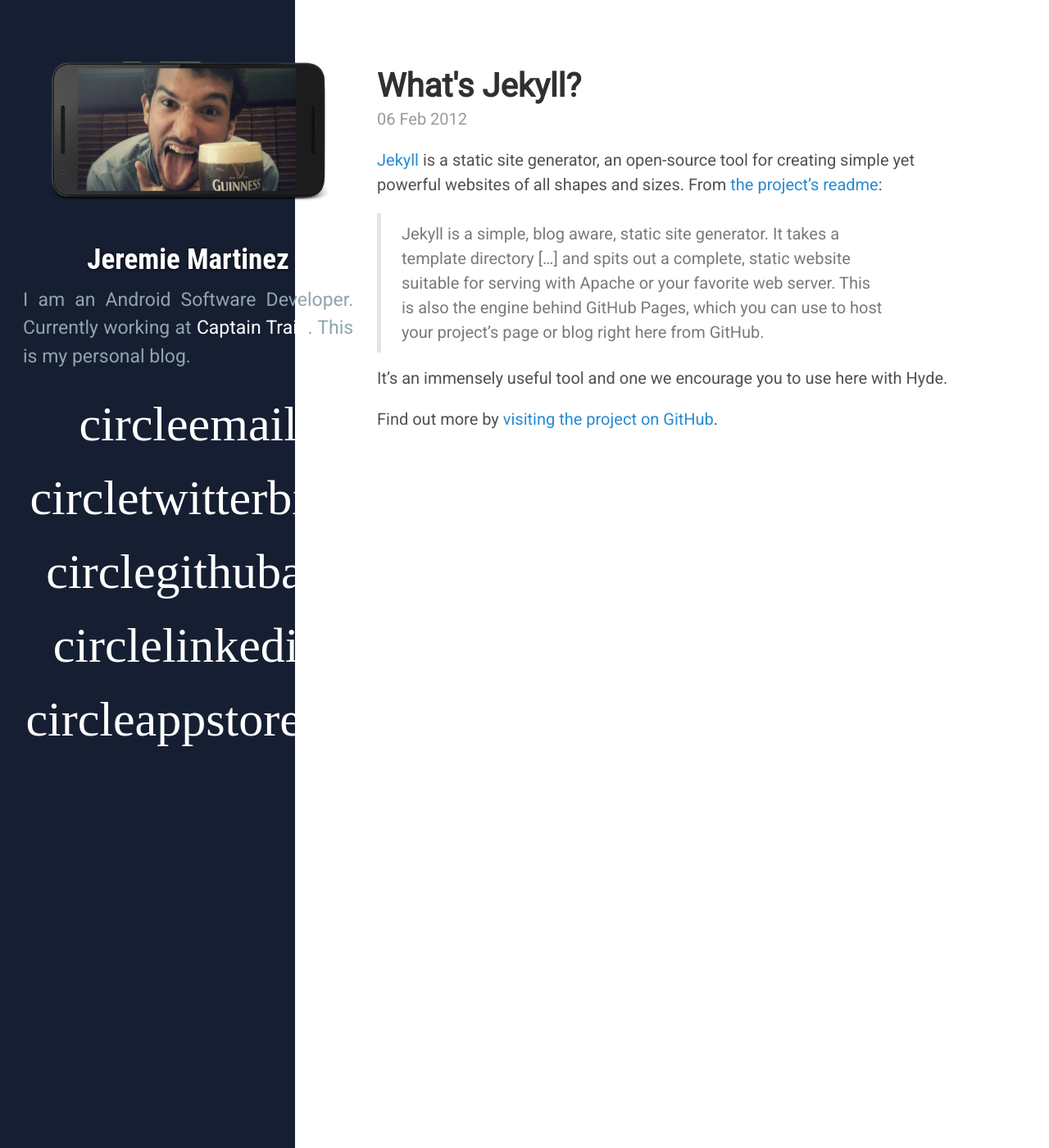
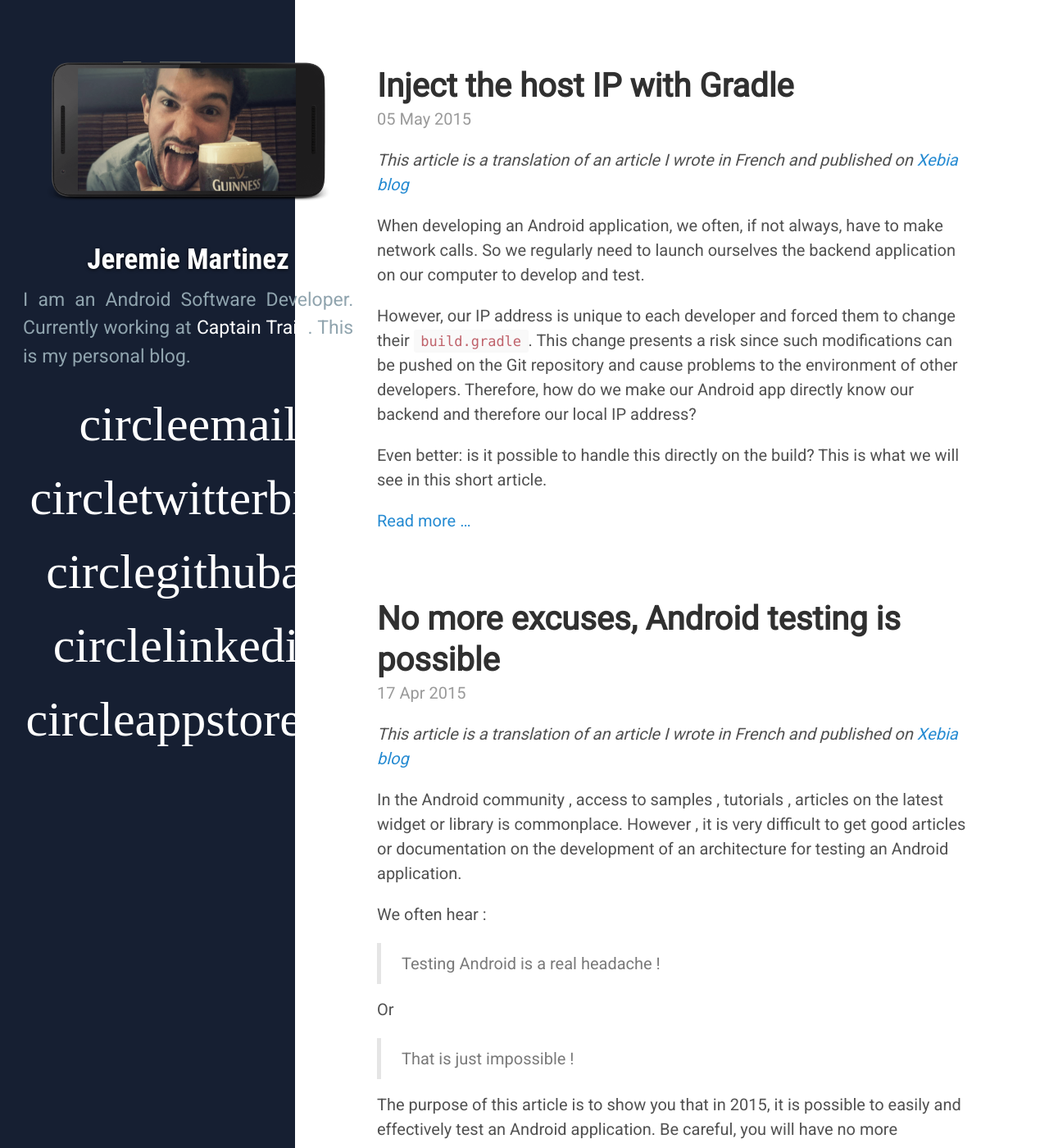
Before and after one commit to jeremiemartinez/jeremiemartinez.github.com, a Jekyll site: the page built from index.html, in a window 1280 px wide and 1400 px high. Shown: the whole window at 82% size. Built offline with Jekyll 4.4.1, drawn with Linux system fonts in a browser that asks for light colours; some web fonts are replaced; Markdown is read by kramdown in place of the engine named in the settings; the list of posts is cut into pages by our own code; some of the changed text lies outside the part shown.

Commit message:
Translate two articles.

```diff
--- a/_posts/2012-02-06-whats-jekyll.md
+++ /dev/null
@@ -1,12 +0,0 @@
----
-layout: post
-title: What's Jekyll?
----
-
-[Jekyll](http://jekyllrb.com) is a static site generator, an open-source tool for creating simple yet powerful websites of all shapes and sizes. From [the project's readme](https://github.com/mojombo/jekyll/blob/master/README.markdown):
-
-  > Jekyll is a simple, blog aware, static site generator. It takes a template directory [...] and spits out a complete, static website suitable for serving with Apache or your favorite web server. This is also the engine behind GitHub Pages, which you can use to host your project’s page or blog right here from GitHub.
-
-It's an immensely useful tool and one we encourage you to use here with Hyde.
-
-Find out more by [visiting the project on GitHub](https://github.com/mojombo/jekyll).
--- /dev/null
+++ b/_posts/2015-04-17-tests-android.md
@@ -0,0 +1,199 @@
+---
+layout: post
+title: No more excuses, Android testing is possible
+---
+
+*This article is a translation of an article I wrote in French and published on [Xebia blog](http://blog.xebia.fr/2015/04/17/plus-dexcuses-les-tests-en-android-cest-possible/)*
+
+In the Android community , access to samples , tutorials , articles on the latest widget or library is commonplace. However , it is very difficult to get good articles or documentation on the development of an architecture for testing an Android application.
+
+We often hear :
+> Testing Android is a real headache !
+
+Or
+> That is just impossible !
+
+The purpose of this article is to show you that in 2015, it is possible to easily and effectively test an Android application. Be careful, you will have no more excuses…
+
+<!-- more -->
+
+## History and misconceptions
+
+
+When we look at the documentation in the Android SDK for testing, there is the `ActivityInstrumentationTestCase2` class. It helps writing tests running directly on an Android device.
+
+> With the name of this class, hard to be reassured. A unit test Activity (UI)? On a device? Instrumentation? 2?
+
+This situation gave too many misconceptions about writing Android tests:
+
+**It necessarily requires a device connected for testing**: Well… no! A device is not always necessary but it remains interesting to run some tests on it directly in order to guarantee graphic behaviors. The main problem with running on a device is that they are not unit tests anymore. Their execution becomes very slow.
+
+From these problems, Robolectric was born. This library aims to mock (shadowing) some of the Android framework to allow tests to run directly on a JVM by loading various classes required by Android Framework into the classloader. Second misconception: **Robolectric it's complicated, difficult to implement and there are shadows in all directions.** True, Robolectric took some time to stabilize their API, but since the release of version 2 (and 3.0 recently), clarity of API and simplicity of implementation has improved considerably.
+
+**You cannot run the tests in the IDE**, which involves efficiency problems when writing of tests and debugging them. With the arrival of AndroidStudio and Gradle 1.1.0 plugin, unit tests are now supported directly in the IDE. Compilation, partial execution, debugging, everything is there.
+
+
+## Unit testing vs functional testing
+
+
+To understand this article, it is important to differentiate between functional testing and unit testing. Unit testing is a way to test independently a small piece of code containing the technical logic. In the contrary, functional testing will allow you to test user experience.
+
+The real question is: **when should I do unit tests or functional tests ?**
+
+It is important that your UT are not dependent on the application lifecycle. Ideally, they should be as detached as possible to the Android framework. They should be short, quick and bring a real profit. However, be careful to not test Android implementation, it has no interest at all. Robolectric should therefore be used sparingly. Testing Android services (e.g `TelephonyManager`, `ConnectivityManager`, …) is useless, but testing their use by mocking them makes a lot more sense.
+
+Also your FT will allow you to integrate with the Android framework and thus fully test your user experience, check that the `Activities` are linked correctly and display the right information to the user. Therefore, it seems important to define with your entire team critical user experience paths that represent your application.
+
+
+## Adopt an architecture adapted for testing
+
+
+To make a testable application, we need to adopt a clean and modular architecture to facilitate testing of each party. The rest of this article will be based on an MVP architecture (Model-View-Presenter).
+
+- **Model**: This is the data that will be displayed on screen. It can also be the supplier or the data source.
+- **View**: It is the user interface that will display the data. It will also take care of achieving the right actions according to user interactions, such as a click for instance.
+- **Presenter**: This is the middle man, the organizer. Depending on interactions received from the **View**, it will retrieve and display data from the **Model**.
+
+One may wonder why MVP architecture is a real asset in writing Android tests. Well, it actually allows to manage the responsibilities defining by the roles. Therefore, by following these roles, we obtain a modular application where each class can be tested easily.
+
+To better illustrate this architecture, nothing better than code : Installed Apps. The application is available on [Github](https://github.com/jeremiemartinez/installed_apps). The purpose of this Android application is very simple since it only displays a list of applications installed on your Android device. It also contains a field for filtering by name.
+
+<center>![App screenshot]({{ site.baseurl }}public/images/testing_screenshot_app.png)</center>
+
+The project contains only 4 classes:
+
+- `App`: This class is the **Model**. It represents an installed application. It will be easily testable by unit testing.
+- `AppsProvider`: This class provides the data, i.e the list of installed applications. It is difficult to test completely because it uses heavily the `PackageManager` from Android SDK. Therefore his behavior will be checked by functional testing.
+- `AppsActivity`: This is our `Activity`, it represents our **View**. Its purpose is to display the data provided. It is obviously strongly coupled to the Android lifecycle and will also be checked by functional tests.
+- `AppsPresenter`: This is our **Presenter**. Its purpose is to respond to user interactions (e.g filter) transmitted by `AppsActivity` and to react accordingly. This is an important class to test because it contains all the logic of the application. With the MVP architecture, it becomes easily testable by unit testing since it contains no direct link to the Android framework.
+
+
+## So that's great but how do we write these tests?
+
+
+Now to write our tests. The first step is to set up our build.gradle. You will find under this [link](https://gist.github.com/jeremiemartinez/e8cf07d11f5db8910587) a bootstrap build containing all the necessary dependencies and configurations.
+
+### Unit tests
+Let's start by writing our unit tests. First, you need to add to your `build.gradle`:
+
+{% highlight groovy %}
+
+    // UNIT TESTING
+    testCompile(
+            'junit:junit:4.11',
+            'com.android.support:support-annotations:22.0.0',
+            'com.squareup.assertj:assertj-android:1.0.0',
+            'org.mockito:mockito-core:1.9.5',
+            'org.assertj:assertj-core:1.7.0'
+    )
+    testCompile('org.robolectric:robolectric:2.4') {
+        exclude group: 'commons-logging'
+        exclude group: 'org.apache.httpcomponents'
+    }
+{% endhighlight %}
+
+As we can see, there are dependencies on libraries used for classic testing: JUnit, Mockito, AssertJ and also to Robolectric.
+
+We saw previously that only two classes seemed testable by unit testing: `App` and `AppsPresenter`. So we find them in the unit tests project(`src/test`) as `AppTest` and `AppsPresenterTest`. Note that `AppTest` uses a Robolectric runner via `@RunWith(RobolectricTestRunner.class)` annotation. Indeed, Robolectric is mandatory because we want to check our implementation of `Parcelable` in addition to other methods. This test is a very good example of an unit test where Robolectric brings has a real benefit. Indeed, we do not test the Android implementation, but rather our implementation of `Parcelable`, i.e adding and retrieving data in the `Parcel`.
+
+{% highlight java %}
+        @Test public void should_restore_from_parcelable() {
+        // Given
+        App app = new App("MyTitle");
+
+        // When
+        Parcel parcel = Parcel.obtain();
+        app.writeToParcel(parcel, 0);
+        parcel.setDataPosition(0);
+
+        // Then
+        App fromParcel = App.CREATOR.createFromParcel(parcel);
+        assertThat(fromParcel.title).isEqualTo("MyTitle");
+    }
+{% endhighlight %}
+
+The `AppsPresenterTest` class is also very important. Indeed, it tests all the logic of our application. It uses `RunWith(MockitoJUnitRunner.class)` annotation in order to use Mockito. We mock our `AppsActivity` and our `AppsProvider`. Mockito allows us to validate the behavior of our methods including the fact that some calls are made on `AppsActivity`. It also allows us to control the data processed in mocking calls to `AppsProvider`.
+
+As we can see, these tests are very simple and their purpose is only to illustrate this article. However, we realize that our entire logic is well tested by unit testing, thus limiting the number of bugs on the technical parts thanks to UT and on user experience thanks to FT.
+
+### Functional tests
+Again, let's start with the `build.gradle`. You need to add the following dependencies and configurations:
+
+{% highlight groovy %}
+// INTEGRATION TESTING
+configurations {
+ androidTestCompile.exclude module: 'support-v4'
+ androidTestCompile.exclude module: 'support-v7'
+ androidTestCompile.exclude module: 'android'
+}
+androidTestCompile('com.android.support.test.espresso:espresso-core:2.0',
+ 'com.android.support.test.espresso:espresso-idling-resource:2.0',
+ 'com.android.support.test:testing-support-lib:0.1',
+ 'com.squareup.spoon:spoon-client:1.1.8')
+androidTestCompile('com.android.support.test.espresso:espresso-contrib:2.0') {
+ exclude group: 'com.android.support', module: 'support-annotations'
+}
+{% endhighlight %}
+
+
+We can see that we use version 2 of Espresso. Espresso allows us to execute our tests directly on a device. Indeed, it can launch our application and then generate user actions. It also validates certain parts of the display of our views. It is therefore the perfect companion for our functional tests. To complete our build configuration, we must add to our `build.gradle` in order to force Gradle to change the runner used by the Espresso one :
+
+{% highlight groovy %}
+defaultConfig {
+ applicationId "fr.xebia.jmartinez.installed"
+ minSdkVersion 15
+ targetSdkVersion 22
+ versionCode 1
+ versionName "1.0"
+ testInstrumentationRunner "android.support.test.runner.AndroidJUnitRunner"
+}
+{% endhighlight %}
+
+We also use Spoon that is a tool developed by Square, which allows to take screenshots during the tests and generate a visual report of all tests executed by our application.
+
+Note that we could have used other frameworks as Robotium for instance. We chose to use Espresso because it is the solution adviced by Google and its API seems more usable and extensible.
+
+Now, let's write these tests. Our app is simple, a single test is sufficient to validate its set of features. This test is contained in the class `AppsActivityTest` (contained in `src/androidTest`):
+
+{% highlight java %}
+@Test public void testFilterInstalledApp() {
+        onView(withId(R.id.filter)).check(matches(isDisplayed()));
+        takeScreenshot("Display_All_Installed_Apps");
+        onView(withId(R.id.filter)).perform(typeText("Installed"));
+        onView(withText(R.string.app_name)).check(matches(isDisplayed()));
+        takeScreenshot("Display_Filtered_Installed_Apps");
+    }
+{% endhighlight %}
+
+As we can see, writing a function test is simple and very intuitive thanks to the Espresso API. First we check that the filter field is displayed. We are there fore that our `AppsActivity` is launched and we take a screenshot with Spoon. We then type the characters "Installed" in the text field and we check that the name of our application is present in the list. We finally take a new screenshot. Our critical user experience path has actually been tested and all our classes also : `AppsProvider` and `AppsActivity`.
+
+Finally, you will also find, in this project, a package internal with three very useful classes:
+
+- `JUnitTestCase`: This is the superclass of our class tests. It provides several utility methods for handling `Activity` lifecycle in Espresso. It also includes the use the two following JUnit 4 Rules.
+- `ActivityRule`: This is a Rule JUnit 4 and was developed by [Jake Wharton](https://twitter.com/JakeWharton). It simply allows you to launch an `Activity` each time our tests start in a easier and cleaner way.
+- `SpoonRule`: This is also a Rule JUnit 4. Its purpose is to enable Spoon to take screenshots in our tests.
+
+
+
+## And in the IDE, it works too?
+
+
+Well yes! Finally ! With the release of Gradle plugin and Android Studio 1.1.0, tests are now supported directly in the IDE. While this feature is still in "experimental" mode, it is completely usable and works very well. The screenshots below can prove it:
+
+<center>![App screenshot]({{ site.baseurl }}public/images/testing_mode_screenshot.png)</center>
+
+As we can see, simply select the "Artifact Test": **Unit Tests** or **Android Instrumentation Tests**. This choice allows to compile and executable the right type of test. Note that both are not available simultaneously for now.
+
+
+## To go further …
+
+
+There are many tools to help you improve your tests in Android. Indeed, in order to monitor and have metrics on your test coverage, it is interesting to set up a tool like [Jacoco](http://eclemma.org/jacoco/) for instance. If you want your user experience tests to be writter by your QA or non-technical people, a tool like [Cucumber](https://cucumber.io/) becomes interesting. Finally, a library as [Gwen](https://github.com/shazam/gwen), implemented by Shazam will allow you to give coherence and a clarity to your tests.
+
+These are just some examples of available libraries in order to continuously improve your tests. So why not think about it, evaluate them and put them in place if this seems relevant?
+
+
+## Conclusion
+
+
+We saw that it is now possible to easily set up testing by adopting a modular architecture. These tests can permit you to reach honorable coverage on Android and with all the comforts of an IDE. So there is no more reasons or excuses to not implement tests in your applications.
--- /dev/null
+++ b/_posts/2015-05-05-inject-host-gradle.md
@@ -0,0 +1,90 @@
+---
+layout: post
+title: Inject the host IP with Gradle
+---
+
+*This article is a translation of an article I wrote in French and published on [Xebia blog](http://blog.xebia.fr/2015/05/05/injecter-lip-host-avec-gradle/)*
+
+When developing an Android application, we often, if not always, have to make network calls. So we regularly need to launch ourselves the backend application on our computer to develop and test.
+
+However, our IP address is unique to each developer and forced them to change their `build.gradle`. This change presents a risk since such modifications can be pushed on the Git repository and cause problems to the environment of other developers. Therefore, how do we make our Android app directly know our backend and therefore our local IP address?
+
+Even better: is it possible to handle this directly on the build? This is what we will see in this short article.
+
+<!-- more -->
+
+## What do we find by looking at the documentation ?
+
+First (good) reflex, look in the JDK. We find the method `InetAddress.getLocalHost()` which retrieves the local IP address of the host. However, if we keep looking, we realize that this method presents some ambiguities on UNIX systems and  127.0.0.1 is often returned.
+
+## What do we find if we ask Google ?
+
+With a quick Google search, we find a [Dominic Bartl article](http://bartinger.at/inject-dynamic-host-ip-address-with-gradle/). His solution is to give, at the time of the build, the connected network interface in order to retrieve the IP address, ensuring it is not in IPv6 format. Its code is as follows:
+
+{% highlight groovy %}
+// Get the ip address by interface name
+def getLocalIp(String interfaceName) {
+    NetworkInterface iface =  NetworkInterface.getByName(interfaceName);
+    for (InterfaceAddress address : iface.getInterfaceAddresses()) {
+        String ip =  address.getAddress().getHostAddress()
+        if (ip.length() <= 15) {
+            return ip;
+        }
+    }
+}
+{% endhighlight %}
+
+This code is a very good first step but it has several problems:
+
+ 1. the network interface may vary from one computer to the other,
+
+ 2. the network interface varies depending on the connection type (Ethernet, WIFI, ...).
+
+Therefore, each developer needs to configure the build and we fall back on the same problem as the manual change of the IP address.
+
+## What should we do ?
+
+The solution we have implemented is :
+
+{% highlight groovy %}
+def getIP() {
+    InetAddress result = null;
+    Enumeration<NetworkInterface> interfaces = NetworkInterface.getNetworkInterfaces();
+    while (interfaces.hasMoreElements()) {
+        Enumeration<InetAddress> addresses = interfaces.nextElement().getInetAddresses();
+        while (addresses.hasMoreElements()) {
+            InetAddress address = addresses.nextElement();
+            if (!address.isLoopbackAddress()) {
+                if (address.isSiteLocalAddress()) {
+                    return address.getHostAddress();
+                } else if (result == null) {
+                    result = address;
+                }
+            }
+        }
+    }
+    return (result != null ? result : InetAddress.getLocalHost()).getHostAddress();
+}
+{% endhighlight %}
+
+
+It is heavily inspired by what we saw previously. We go through all the network interfaces and all of their IP addresses until we find a non-loopback IP address and local site. If no address is found, we will return the first non-loopback address encountered. Finally, as a last resort, we use `InetAddress.getLocalHost()` method of the JDK.
+
+This solution was tested on different environments and also on the Genymotion simulator.
+
+## How do we use it ?
+
+To fully take advantage of Gradle and its good practices, we will declare our IP address (and therefore our server URL) directly into the `BuildConfig` :
+
+{% highlight groovy %}
+buildTypes {
+  debug {
+    buildConfigField 'String', 'URL_SERVER', '"http://${getIP()}"'
+  }
+  release {
+    buildConfigField 'String', 'URL_SERVER', '"http://www.prod.com"'
+  }
+}
+{% endhighlight %}
+
+So now you have a quick and easy way to retrieve and give the IP address of your local backend to your Android application.
--- a/index.html
+++ b/index.html
@@ -14,7 +14,14 @@ title: Home
 
     <span class="post-date">{{ post.date | date_to_string }}</span>
 
-    {{ post.content }}
+    <div class="post-content-truncate">
+  {% if post.content contains "<!-- more -->" %}
+    {{ post.content | split:"<!-- more -->" | first % }}
+  {% else %}
+    {{ post.content | strip_html | truncatewords:100 }}
+  {% endif %}
+    <a href="{{ post.url }}">Read more …</a>
+    </div>
   </div>
   {% endfor %}
 </div>
```
Also changed, not shown: public/css/pygments.css (added), public/images/functional_screenshot.png (added), public/images/testing_mode_screenshot.png (added), public/images/testing_screenshot_app.png (added), public/images/unit_screenshot.png (added).
